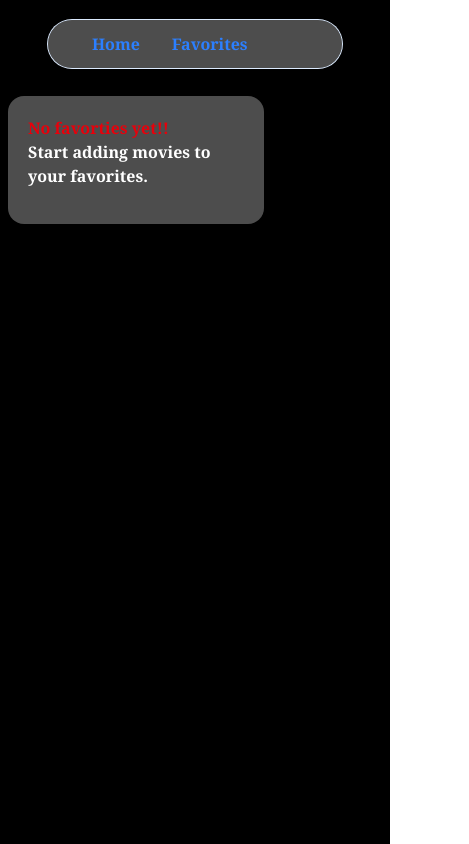
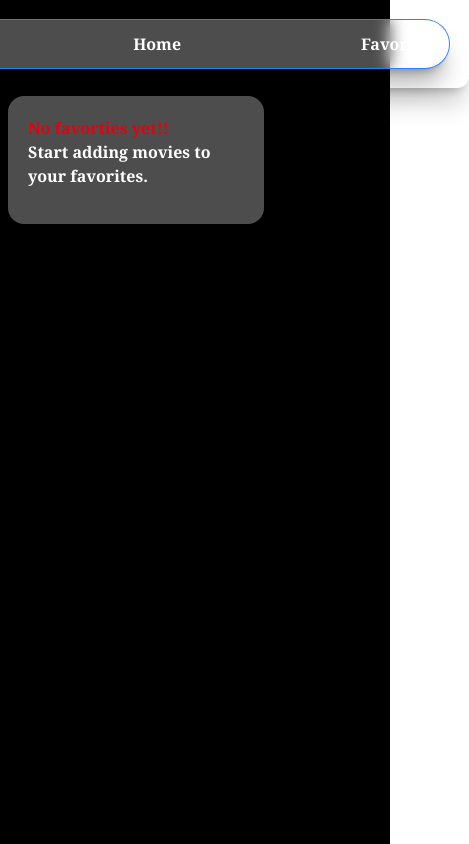
Before and after one commit to Raymond-dev1/Movie-Recommendation-App, a React (Vite) app: page /favorites in a window 390 px wide. Shown: the whole page, 469 px wide, since content can reach past the window. Built offline with nearby package versions, Linux system fonts and the light colour scheme.

Commit message:
add mobile responsiveness to movie cards

```diff
--- a/src/components/MovieCard.jsx
+++ b/src/components/MovieCard.jsx
@@ -10,7 +10,7 @@ export default function MovieCard ({movie}){
             else addToFavorite(movie)
     }
 
-    return<div className="p-8 m-1 shadow-xl/20 transition delay-150 duration-300 ease-in-out hover:-translate-y-1 hover:scale-110 ">
+    return<div className="p-8 m-1 shadow-xl/20 transition delay-150 duration-300 ease-in-out hover:-translate-y-1 hover:scale-110">
         <div className = "">
             <img className="rounded-xl" src ={`https://image.tmdb.org/t/p/w500${movie.poster_path   }`} alt={movie.title} />
             <div className="overlay">
--- a/src/components/NavBar.jsx
+++ b/src/components/NavBar.jsx
@@ -3,8 +3,8 @@ import { Link } from "react-router-dom";
 export default function NavBar() {
   return (
     <nav className="navbar  flex justify-center sticky top-0 right-0">
-      <div className="mx-7 px-5 py-5 rounded-xl text-l font-extrabold text-blue-500 shadow-xl/20  w-190 ">
-      <div className="navbar-brand bg-white/30 backdrop-blur-sm ring-1 ring-blue-100  flex flex-row gap-8 rounded-3xl p-3  shadow-xl/30 ">
+      <div className="mx-7 px-5 py-5 rounded-xl text-l font-extrabold text-white shadow-xl/20  w-190 ">
+      <div className="navbar-brand bg-white/30 backdrop-blur-sm ring-1 ring-blue-500  flex flex-row gap-45 rounded-3xl p-3  shadow-xl/30 ">
         <Link />
       <div className="navbar-links flex flex-row gap-20">
         <Link to="/" className="nav-link tracking-normal">
--- a/src/pages/Home.jsx
+++ b/src/pages/Home.jsx
@@ -80,7 +80,7 @@ export default function Home() {
       {loading ? (
         <div className="">Loading...</div>
       ) : (
-        <div className="movie-card inline-grid grid-cols-3 gap-4 shadow-xl ">
+        <div className="movie-card inline-grid grid-cols-1 gap-4 md:grid-cols-3 shadow-xl">
           {movies.map((movie) => (
             <MovieCard key={movie.id} movie={movie} />
           ))}
--- a/src/pages/favorites.jsx
+++ b/src/pages/favorites.jsx
@@ -9,7 +9,7 @@ export default function favorite() {
     return (
       <div className="m-2 min-h-screen bg-black  ">
         <h2 className="bg-blue-500 rounded-ee-2xl  p-2 shadow-3xl font-bold m-1 absolute top-19 left-0 text-white ">Your Favorites</h2>
-        <div className="movie-card inline-grid grid-cols-3 gap-4 shadow-xl p-3">
+        <div className="movie-card inline-grid grid-cols-1 gap-4 md:grid-cols-3 shadow-xl p-3">
           {favorites.map((movie) => (
             <MovieCard key={movie.id} movie={movie} />
           ))}
```
